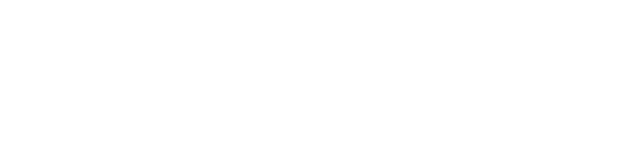
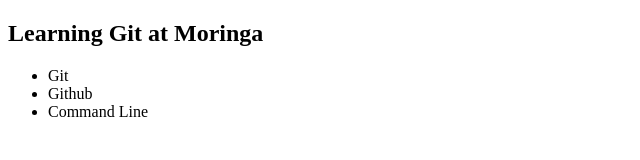
Before and after one commit to yahyalito/robo-patchers, a plain HTML site: page index.html in a window 1280 px wide. Shown: the whole page, without its empty margins (0-640 px from the left). Drawn offline with Linux system fonts and the light colour scheme.

Commit message:
added learnings

```diff
--- a/index.html
+++ b/index.html
@@ -5,6 +5,13 @@
     <title>Git Workshop</title>
   </head>
   <body>
-
+    <h2>Learning Git at Moringa</h2>
+    <p>
+      <ul>
+        <li>Git</li>
+        <li>Github</li>
+        <li>Command Line</li>
+      </ul>
+    </p>
   </body>
 </html>
```
